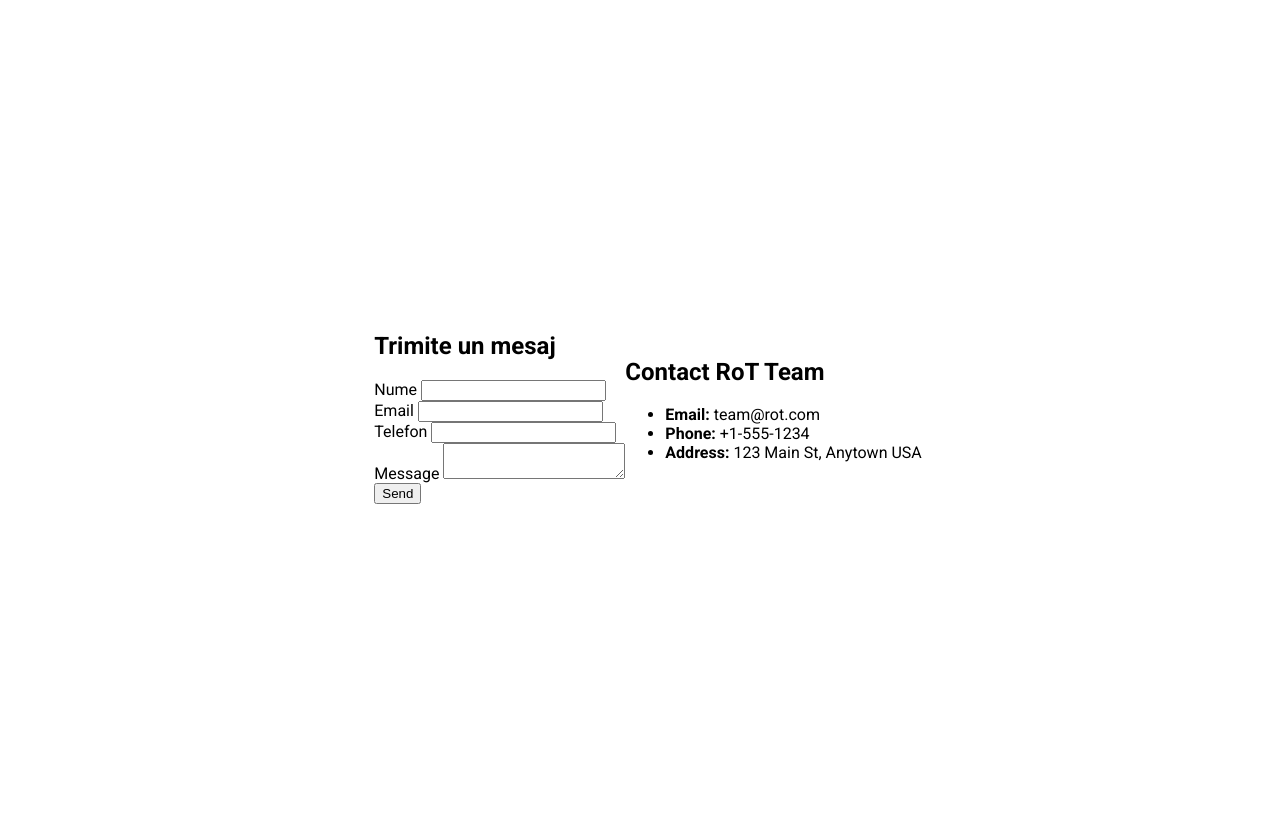
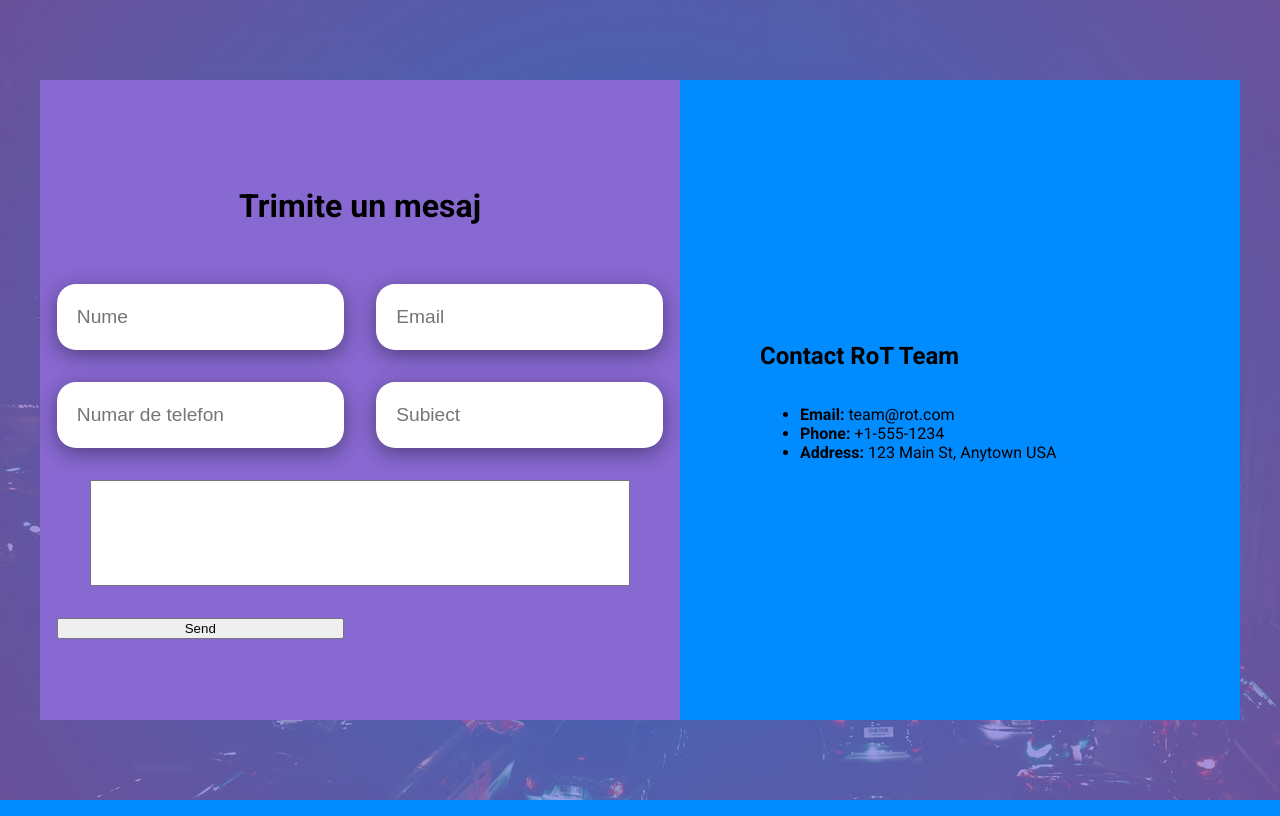
Before and after one commit to silviangulica/web-project-rot, a PHP site: page /contact/contact.html in a window 1280 px wide. Run offline with PHP 8.4, Linux system fonts and the light colour scheme.

Commit message:
FEAT: Add simple form style

```diff
--- a/contact/contact.css
+++ b/contact/contact.css
@@ -4,6 +4,11 @@
      -moz-user-select: none;
           user-select: none;
   font-family: "Roboto", sans-serif;
+  background: radial-gradient(circle, rgba(0, 139, 255, 0.7), rgba(74, 130, 245, 0.7), rgba(102, 122, 234, 0.7), rgba(122, 113, 222, 0.7), rgba(136, 104, 209, 0.7)), url("../img/stopimage.jpg");
+}
+
+body {
+  margin: 0;
 }
 
 /* Chrome, Safari, Edge, Opera */
@@ -25,4 +30,86 @@
   justify-content: center;
   height: 100vh;
   width: 100vw;
+}
+.main__right-panel {
+  background-color: #8868d1;
+  height: 40em;
+  width: 40em;
+  display: flex;
+  flex-direction: column;
+  align-items: center;
+  justify-content: center;
+  position: relative;
+}
+.main__right-panel .form {
+  display: grid;
+  grid-template-columns: 1fr 1fr;
+  grid-template-rows: auto auto auto auto auto;
+  grid-gap: 10px;
+  gap: 2em;
+}
+.main__right-panel .form__name {
+  grid-column: 1/2;
+  grid-row: 2/3;
+}
+.main__right-panel .form__email {
+  grid-column: 2/3;
+  grid-row: 2/3;
+}
+.main__right-panel .form__phone {
+  grid-column: 1/2;
+  grid-row: 3/4;
+}
+.main__right-panel .form__message {
+  grid-column: 1/3;
+  grid-row: 4/5;
+  align-self: center;
+  display: flex;
+  justify-content: center;
+}
+.main__right-panel .form__message #message {
+  resize: none;
+  width: 40em;
+  height: 100px;
+}
+.main__right-panel .form__subject {
+  grid-column: 2/3;
+  grid-row: 3/4;
+}
+.main__right-panel .form__title {
+  grid-column: 1/3;
+  grid-row: 1/2;
+  font-size: 2em;
+  text-align: center;
+}
+.main__right-panel .form__input {
+  -webkit-appearance: none;
+  border-radius: 1em;
+  border: 1px solid transparent;
+  padding: 10px 0;
+  height: 2.3em;
+  font-size: 1.2em;
+  padding-left: 1em;
+  padding-right: 1em;
+  outline: none;
+  transition: border-bottom 0.3s;
+  margin: 0;
+  transition: border 0.5s ease-in-out;
+  box-shadow: 0 5px 20px 0px rgba(0, 0, 0, 0.395);
+}
+.main__right-panel .form__input:focus {
+  border: 1px solid #a53c7d;
+  transition: border 0.5s ease-in-out;
+  outline: none;
+}
+.main__left-panel {
+  background-color: #008bff;
+  height: 40em;
+  width: 30em;
+  display: flex;
+  flex-direction: column;
+  align-items: left;
+  justify-content: center;
+  position: relative;
+  padding-left: 5em;
 }/*# sourceMappingURL=contact.css.map */
--- a/contact/contact.html
+++ b/contact/contact.html
@@ -10,22 +10,49 @@
   <body>
     <div class="main">
       <div class="main__right-panel">
-        <form action="" method="POST" class="main__form">
-          <h2>Trimite un mesaj</h2>
+        <form action="" method="POST" class="form">
+          <h2 class="form__title">Trimite un mesaj</h2>
           <div class="form__name">
-            <label for="name">Nume</label>
-            <input type="text" id="name" name="name" required />
+            <input
+              type="text"
+              id="name"
+              name="name"
+              required
+              class="form__input"
+              placeholder="Nume"
+            />
           </div>
           <div class="form__email">
-            <label for="email">Email</label>
-            <input type="email" id="email" name="email" required />
+            <input
+              type="email"
+              id="email"
+              name="email"
+              class="form__input"
+              required
+              placeholder="Email"
+            />
           </div>
           <div class="form__phone">
-            <label for="telefon">Telefon</label>
-            <input type="number" id="telefon" name="telefon" required />
+            <input
+              type="number"
+              id="phone"
+              name="phone"
+              required
+              class="form__input"
+              placeholder="Numar de telefon"
+            />
+          </div>
+          <div class="form__subject">
+            <input
+              type="text"
+              id="subject"
+              name="subject"
+              required
+              class="form__input"
+              placeholder="Subiect"
+            />
           </div>
           <div class="form__message">
-            <label for="message">Message</label>
             <textarea id="message" name="message" required></textarea>
           </div>
           <button type="submit">Send</button>
--- a/contact/contact.scss
+++ b/contact/contact.scss
@@ -6,8 +6,19 @@
   //max-height: 100vh;
   user-select: none;
   font-family: $roboto-font;
+  background: radial-gradient(
+      circle,
+      rgba($color-primary, $gradient-opacity-login),
+      rgba(#4a82f5, $gradient-opacity-login),
+      rgba(#667aea, $gradient-opacity-login),
+      rgba(#7a71de, $gradient-opacity-login),
+      rgba($color-secondary, $gradient-opacity-login)
+    ),
+    url("../img/stopimage.jpg");
 }
-
+body {
+  margin: 0;
+}
 /* Chrome, Safari, Edge, Opera */
 input::-webkit-outer-spin-button,
 input::-webkit-inner-spin-button {
@@ -30,5 +41,89 @@
 
   // right panel
   &__right-panel {
+    background-color: $color-secondary;
+    height: 40em;
+    width: 40em;
+    display: flex;
+    flex-direction: column;
+    align-items: center;
+    justify-content: center;
+    position: relative;
+    .form {
+      display: grid;
+      grid-template-columns: 1fr 1fr;
+      grid-template-rows: auto auto auto auto auto;
+      grid-gap: 10px;
+
+      gap: 2em;
+      &__name {
+        grid-column: 1 / 2;
+        grid-row: 2 / 3;
+      }
+      &__email {
+        grid-column: 2 / 3;
+        grid-row: 2 / 3;
+      }
+      &__phone {
+        grid-column: 1 / 2;
+        grid-row: 3 / 4;
+      }
+      &__message {
+        grid-column: 1 / 3;
+        grid-row: 4 / 5;
+        align-self: center;
+        display: flex;
+        justify-content: center;
+        #message {
+          resize: none;
+          width: 40em;
+          height: 100px;
+        }
+      }
+      &__subject {
+        grid-column: 2/3;
+        grid-row: 3/4;
+      }
+
+      &__title {
+        grid-column: 1 / 3;
+        grid-row: 1 / 2;
+        font-size: 2em;
+
+        text-align: center;
+      }
+      &__input {
+        -webkit-appearance: none; // fix for box shadows on iPhones
+        border-radius: 1em;
+        border: 1px solid transparent;
+        padding: 10px 0;
+        height: 2.3em;
+        font-size: 1.2em;
+        padding-left: 1em;
+        padding-right: 1em;
+        outline: none;
+        transition: border-bottom 0.3s;
+
+        margin: 0;
+        transition: border 0.5s ease-in-out;
+        &:focus {
+          border: 1px solid $color-tertiary;
+          transition: border 0.5s ease-in-out;
+          outline: none;
+        }
+        box-shadow: 0 5px 20px 0px rgba(0, 0, 0, 0.395);
+      }
+    }
+  }
+  &__left-panel {
+    background-color: $color-primary;
+    height: 40em;
+    width: 30em;
+    display: flex;
+    flex-direction: column;
+    align-items: left;
+    justify-content: center;
+    position: relative;
+    padding-left: 5em;
   }
 }
```
Also changed, not shown: login-page/login.html (+65 -29 lines), 1 other file.
